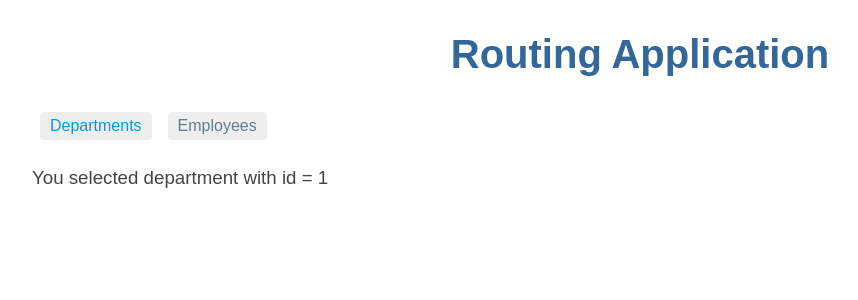
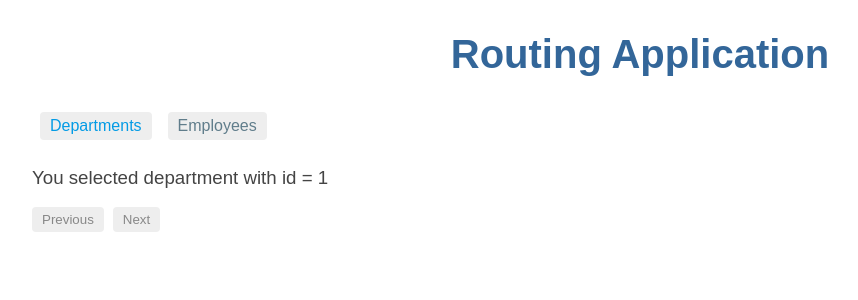
Before and after one commit to sambabhouria/Angular-Routing-and-Navigation, an Angular app in the folder routing-navigation/: page /departments/1 in a window 1280 px wide. Shown: the top 300 px of the page, without its empty margins (0-858 px from the left). Built offline with nearby package versions, Linux system fonts and the light colour scheme.

Commit message:
paramMap Observable

```diff
--- a/routing-navigation/src/app/department-detail/department-detail.component.ts
+++ b/routing-navigation/src/app/department-detail/department-detail.component.ts
@@ -5,18 +5,44 @@
   selector: 'app-department-detail',
   template: `
     <h3>You selected department with id = {{departmentId}}</h3>
+
+    <p>
+      <button (click)="goPrevious()">Previous</button>&nbsp;
+      <button (click)="goNext()">Next</button>
+    </p>
   `,
   styles: [
   ]
 })
 export class DepartmentDetailComponent implements OnInit {
-  public departmentId: string | null | undefined;
+  public departmentId: any;
   constructor(private route: ActivatedRoute, private router: Router) { }
 
+  // this methode is call once if go and return this will never call twice
   ngOnInit(): void {
     // reading rout parameter using ActivatedRoute navigation service
-    let id = this.route.snapshot.paramMap.get('id') ;
-    this.departmentId= id;
+    // snapshot dont work when we navigate to a compoent and go back or next
+  //  const paramId = this.route.snapshot.paramMap.get('id');
+  //  let id = 0;
+  //   if(paramId) id = parseInt(paramId);
+  //   this.departmentId = id;
+
+    this.route.paramMap.subscribe((params: ParamMap) => {
+      const paramId = params.get('id');
+      let id = 0;
+      if(paramId) id = parseInt(paramId);
+      this.departmentId = id;
+
+    });
+  }
+
+  goPrevious() {
+    let previousId = this.departmentId - 1;
+    this.router.navigate(['/departments', previousId]);
+  }
+  goNext() {
+    let nextId = this.departmentId + 1;
+    this.router.navigate(['/departments', nextId]);
   }
 
 }
```
